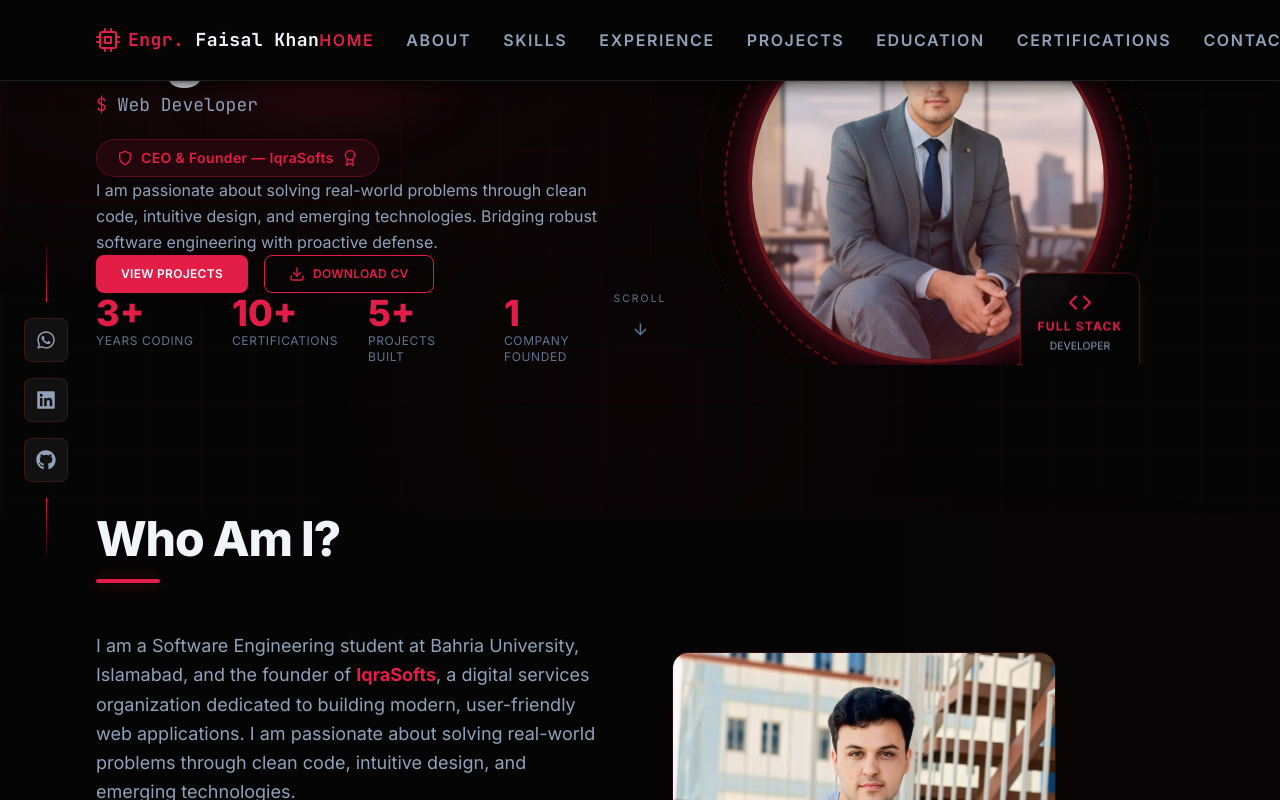
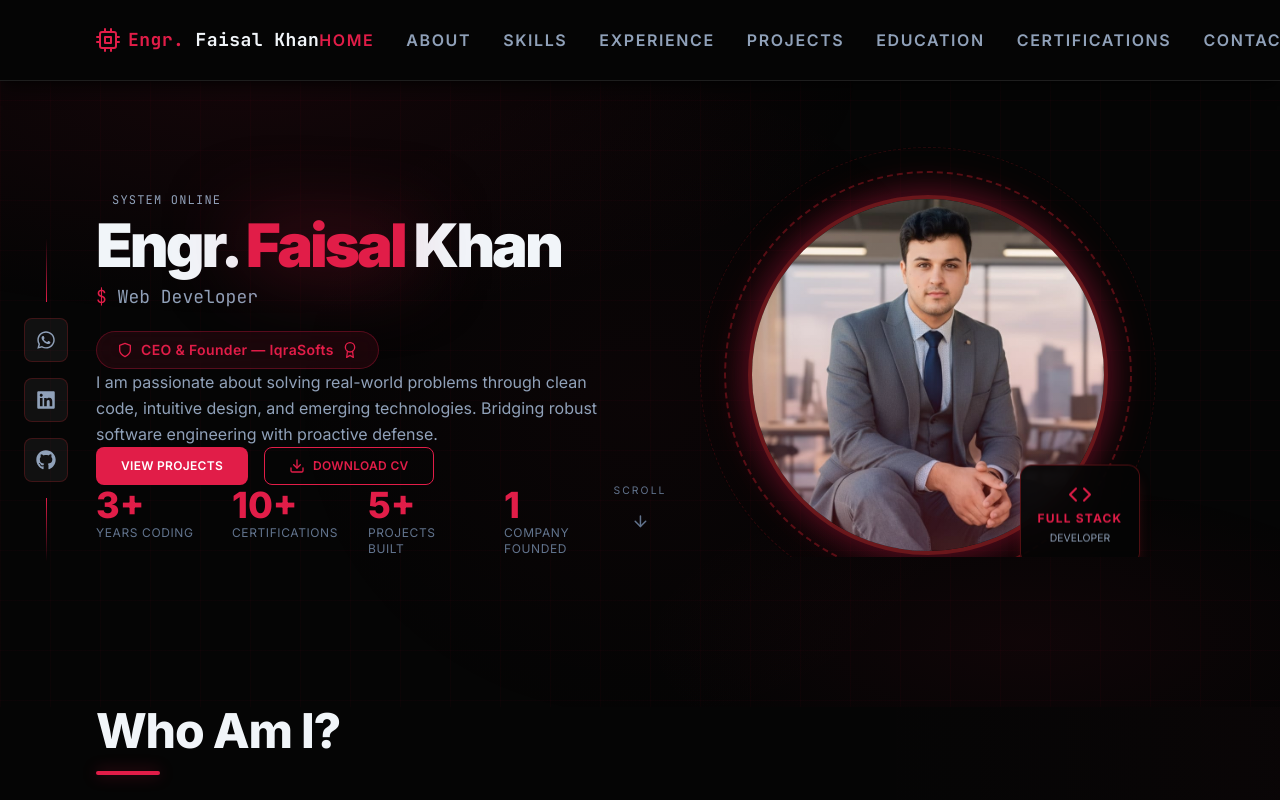
Before and after one commit to faisalkhancodes/ifaisalkhan-project, a React app: page / in a window 1280 px wide. Shown: the top 800 px of the page. Built offline with nearby package versions, Linux system fonts and the light colour scheme; the HTML template or start-up script is replaced by a standard one.

Commit message:
Applied universal top spacer for Hero section across all devices

```diff
--- a/src/components/Hero.jsx
+++ b/src/components/Hero.jsx
@@ -33,7 +33,7 @@ export default function Hero() {
       </div>
 
       <div className="container-fluid py-16 grid grid-cols-1 lg:grid-cols-2 gap-12 lg:gap-16 items-center z-10">
-        <div className="h-24 lg:hidden block w-full" />
+        <div className="h-24 md:h-32 block w-full col-span-full" />
 
         {/* Text Content - Displayed first on mobile, left on desktop */}
         <div className="order-2 lg:order-1 flex flex-col items-start text-left pt-6 md:pt-0">
```
